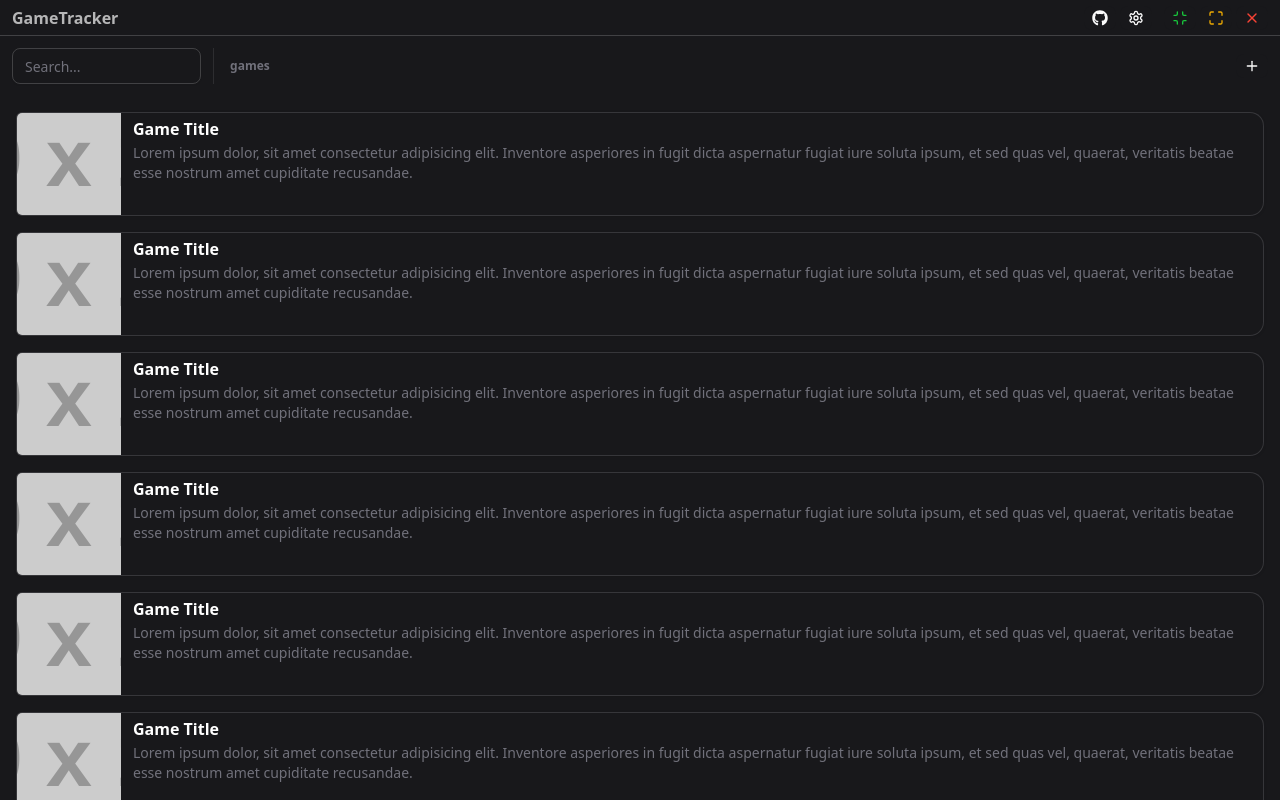
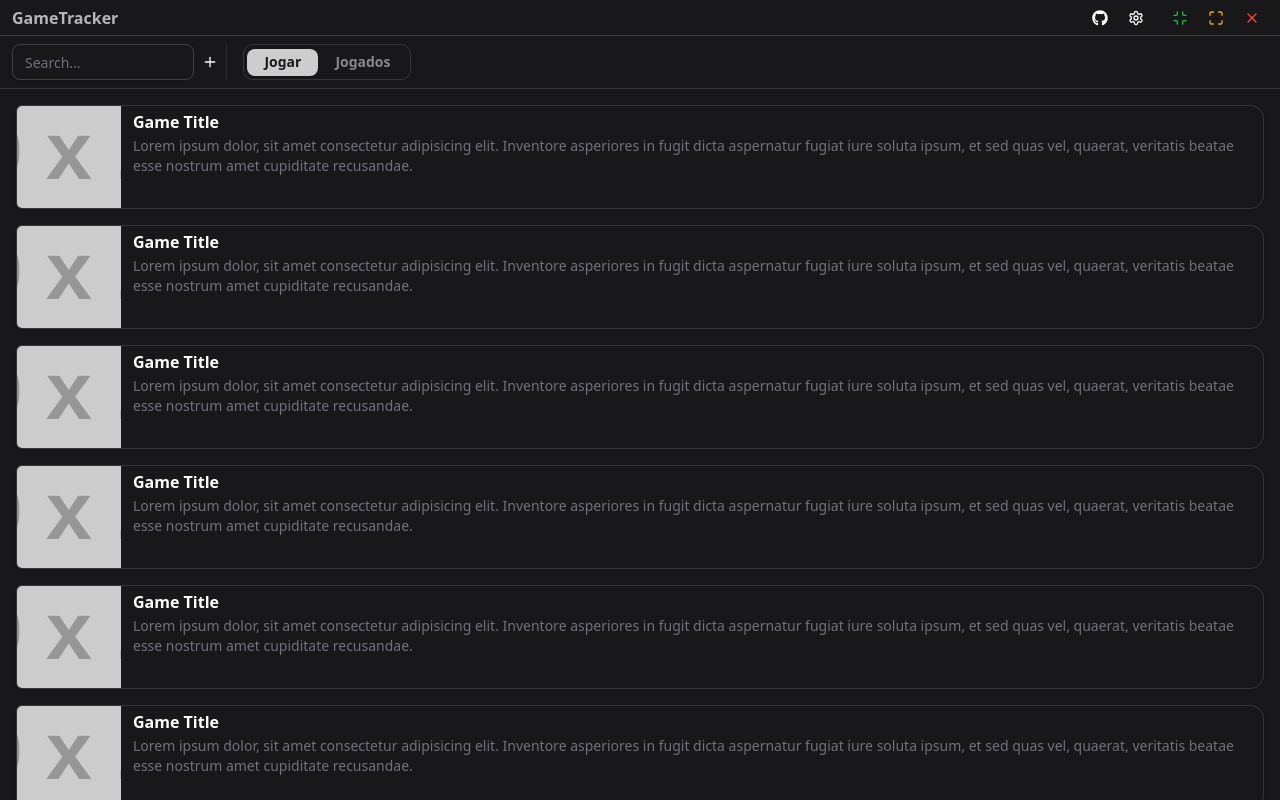
Before and after one commit to duhnunes/GameDeck-discontinued-, a React (Vite) app: page / in a window 1280 px wide. Built offline with nearby package versions, Linux system fonts and the light colour scheme.

Commit message:
feat: Add tabs

```diff
--- a/package.json
+++ b/package.json
@@ -24,6 +24,7 @@
   "dependencies": {
     "@radix-ui/react-separator": "^1.1.3",
     "@radix-ui/react-slot": "^1.2.0",
+    "@radix-ui/react-tabs": "^1.1.4",
     "@tailwindcss/vite": "^4.1.3",
     "class-variance-authority": "^0.7.1",
     "clsx": "^2.1.1",
--- a/src/app/App.tsx
+++ b/src/app/App.tsx
@@ -1,3 +1,4 @@
+import { Tabs } from './components/ui/tabs'
 import { Main } from './features/content/Main'
 import { Menubar } from './features/menu/Menubar'
 import { ActionsWindow } from './features/windowFrame/Actions'
@@ -11,10 +12,10 @@
         <ActionsWindow />
       </FrameWindow>
 
-      <div className="flex flex-col overflow-hidden">
+      <Tabs defaultValue="play" className="overflow-hidden">
         <Menubar />
         <Main />
-      </div>
+      </Tabs>
     </div>
   )
 }
--- /dev/null
+++ b/src/app/components/ui/tabs.tsx
@@ -0,0 +1,64 @@
+import * as TabsPrimitive from '@radix-ui/react-tabs'
+import * as React from 'react'
+
+import { cn } from '@/app/lib/utils'
+
+function Tabs({
+  className,
+  ...props
+}: React.ComponentProps<typeof TabsPrimitive.Root>) {
+  return (
+    <TabsPrimitive.Root
+      data-slot="tabs"
+      className={cn('flex flex-col', className)}
+      {...props}
+    />
+  )
+}
+
+function TabsList({
+  className,
+  ...props
+}: React.ComponentProps<typeof TabsPrimitive.List>) {
+  return (
+    <TabsPrimitive.List
+      data-slot="tabs-list"
+      className={cn(
+        'border border-border/15 text-primary-foreground inline-flex h-9 w-fit items-center justify-center rounded-lg p-[3px]',
+        className
+      )}
+      {...props}
+    />
+  )
+}
+
+function TabsTrigger({
+  className,
+  ...props
+}: React.ComponentProps<typeof TabsPrimitive.Trigger>) {
+  return (
+    <TabsPrimitive.Trigger
+      data-slot="tabs-trigger"
+      className={cn(
+        "data-[state=active]:bg-primary-foreground/80 data-[state=active]:text-primary focus-visible:border-ring focus-visible:ring-ring/50 focus-visible:outline-ring dark:data-[state=active]:border-input dark:data-[state=active]:bg-input/30 text-primary-foreground/50 dark:text-muted-foreground inline-flex h-[calc(100%-1px)] flex-1 items-center justify-center gap-1.5 rounded-md border border-transparent px-4 py-1 text-sm font-bold whitespace-nowrap transition-[color,box-shadow] focus-visible:ring-[3px] focus-visible:outline-1 disabled:pointer-events-none disabled:opacity-50 data-[state=active]:shadow-sm [&_svg]:pointer-events-none [&_svg]:shrink-0 [&_svg:not([class*='size-'])]:size-4",
+        className
+      )}
+      {...props}
+    />
+  )
+}
+
+function TabsContent({
+  className,
+  ...props
+}: React.ComponentProps<typeof TabsPrimitive.Content>) {
+  return (
+    <TabsPrimitive.Content
+      data-slot="tabs-content"
+      className={cn('flex-1 outline-none', className)}
+      {...props}
+    />
+  )
+}
+
+export { Tabs, TabsList, TabsTrigger, TabsContent }
--- a/src/app/features/content/Main.tsx
+++ b/src/app/features/content/Main.tsx
@@ -1,8 +1,10 @@
+import { TabsContent } from '@/app/components/ui/tabs'
+
 import { GameCard } from './GameCard'
 
 export function Main() {
   return (
-    <main className="p-4 h-full overflow-y-auto space-y-4">
+    <TabsContent value="play" className="h-full p-4 overflow-y-auto space-y-4">
       <GameCard />
       <GameCard />
       <GameCard />
@@ -15,6 +17,6 @@
       <GameCard />
       <GameCard />
       <GameCard />
-    </main>
+    </TabsContent>
   )
 }
--- a/src/app/features/menu/Menubar.tsx
+++ b/src/app/features/menu/Menubar.tsx
@@ -3,25 +3,24 @@
 import { Button } from '@/app/components/ui/button'
 import { Input } from '@/app/components/ui/input'
 import { Separator } from '@/app/components/ui/separator'
+import { TabsList, TabsTrigger } from '@/app/components/ui/tabs'
 
 export function Menubar() {
   return (
-    <aside className="py-3 w-full flex items-center shrink-0">
-      <div className="px-3">
+    <nav className="p-2 px-3 w-full flex items-center shrink-0 border-b border-border/15 overflow-hidden">
+      <div className="flex">
         <Input placeholder="Search..." />
+        <Button size="xs">
+          <LuPlus className="size-4" />
+        </Button>
       </div>
       <Separator orientation="vertical" />
       <section className="w-full pl-4 px-3">
-        <div className="flex items-center justify-between">
-          <h2 className="font-semibold text-xs text-zinc-500 lowercase">
-            Games
-          </h2>
-
-          <Button size="xs">
-            <LuPlus className="size-4" />
-          </Button>
-        </div>
+        <TabsList>
+          <TabsTrigger value="play">Jogar</TabsTrigger>
+          <TabsTrigger value="played">Jogados</TabsTrigger>
+        </TabsList>
       </section>
-    </aside>
+    </nav>
   )
 }
```
Also changed, not shown: 1 other file (tests, documents, lock files or other folders).
